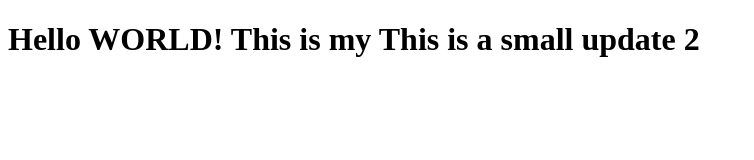
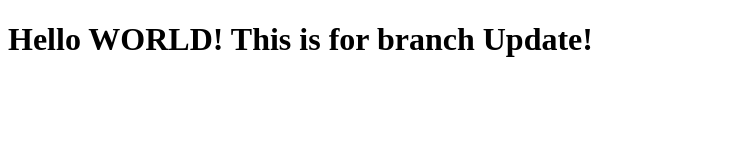
Before and after one commit to Naitsircher/V88_Git_Ass, a plain HTML site: page index.html in a window 1280 px wide. Shown: the whole page, without its empty margins (0-754 px from the left). Drawn offline with Linux system fonts and the light colour scheme.

Commit message:
This update is for branch update hehe

```diff
--- a/index.html
+++ b/index.html
@@ -7,7 +7,7 @@
     <title>Git Assignment1</title>
 </head>
 <body>
-    <h1>Hello WORLD! This is my This is a small update 2</h1>
+    <h1>Hello WORLD! This is for branch Update!</h1>
 
 </body>
 </html>
```
